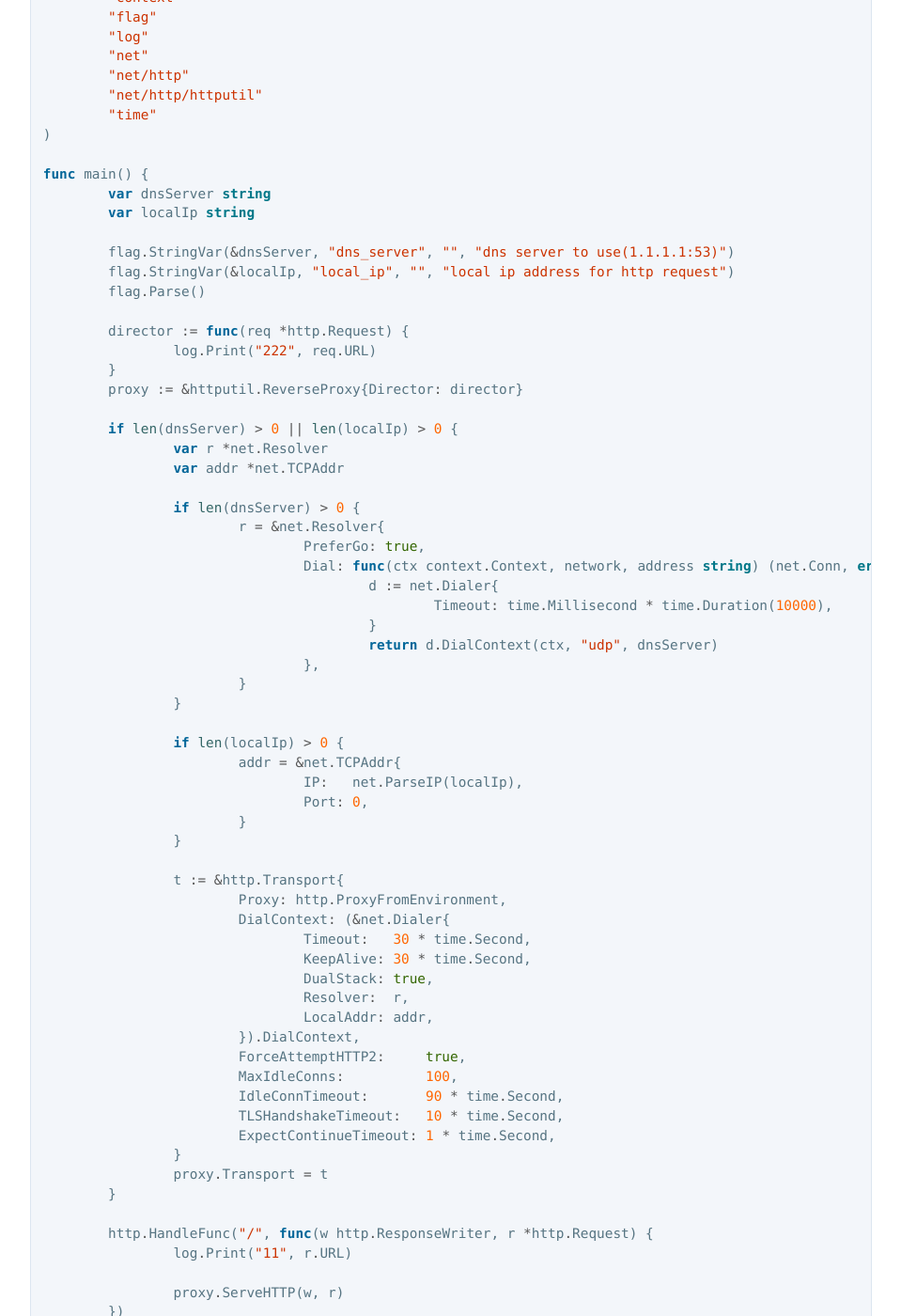
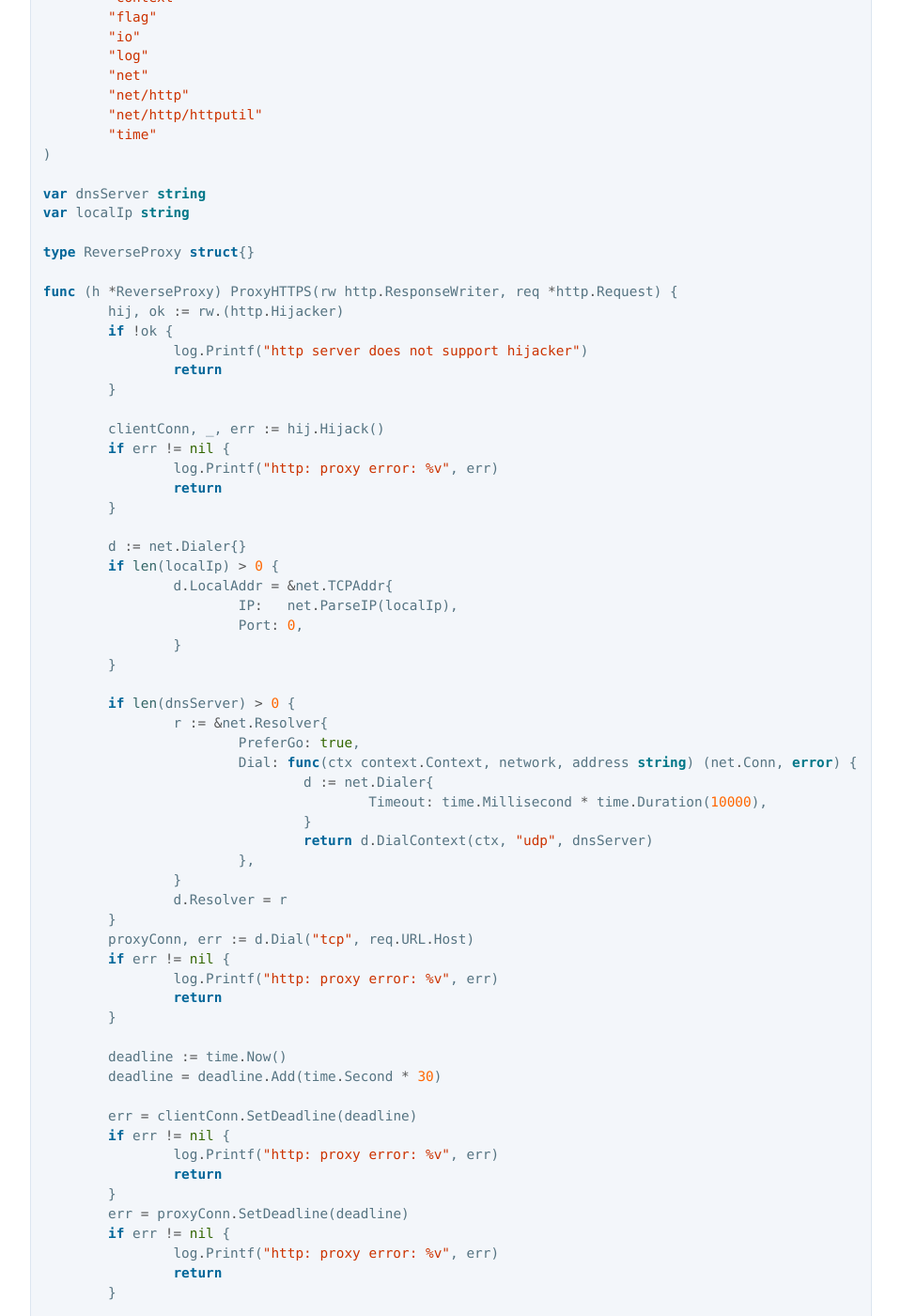
Before and after one commit to gmd20/gmd20.github.io, a Jekyll site: the page built from _posts/2020-06-12-golang的http反向代理.markdown, in a window 1280 px wide and 1400 px high, scrolled down 721 px. Shown: the whole window at 94% size, without its empty margins (160-1119 px from the left). Built offline with Jekyll 4.4.1, drawn with Linux system fonts in a browser that asks for light colours; comment, search, counter and statistics services are not loaded; some of the changed text lies outside the part shown.

Commit message:
Update 2020-06-12-golang的http反向代理.markdown

````diff
--- a/_posts/2020-06-12-golang的http反向代理.markdown
+++ b/_posts/2020-06-12-golang的http反向代理.markdown
@@ -1,11 +1,13 @@
-这个好像只能代理http，不能https，估计socks5那种才能处理https ？
+https比http的特殊，用的connect tunnel的技术。
 设置dns服务器地址的只有在linux下面才会用golang 的resolver才会有效果，windows下面不使用这个设置。
+
 ```golang
 package main
 
 import (
 	"context"
 	"flag"
+	"io"
 	"log"
 	"net"
 	"net/http"
@@ -13,14 +15,82 @@
 	"time"
 )
 
-func main() {
-	var dnsServer string
-	var localIp string
+var dnsServer string
+var localIp string
 
-	flag.StringVar(&dnsServer, "dns_server", "", "dns server to use(1.1.1.1:53)")
-	flag.StringVar(&localIp, "local_ip", "", "local ip address for http request")
-	flag.Parse()
+type ReverseProxy struct{}
 
+func (h *ReverseProxy) ProxyHTTPS(rw http.ResponseWriter, req *http.Request) {
+	hij, ok := rw.(http.Hijacker)
+	if !ok {
+		log.Printf("http server does not support hijacker")
+		return
+	}
+
+	clientConn, _, err := hij.Hijack()
+	if err != nil {
+		log.Printf("http: proxy error: %v", err)
+		return
+	}
+
+	d := net.Dialer{}
+	if len(localIp) > 0 {
+		d.LocalAddr = &net.TCPAddr{
+			IP:   net.ParseIP(localIp),
+			Port: 0,
+		}
+	}
+
+	if len(dnsServer) > 0 {
+		r := &net.Resolver{
+			PreferGo: true,
+			Dial: func(ctx context.Context, network, address string) (net.Conn, error) {
+				d := net.Dialer{
+					Timeout: time.Millisecond * time.Duration(10000),
+				}
+				return d.DialContext(ctx, "udp", dnsServer)
+			},
+		}
+		d.Resolver = r
+	}
+	proxyConn, err := d.Dial("tcp", req.URL.Host)
+	if err != nil {
+		log.Printf("http: proxy error: %v", err)
+		return
+	}
+
+	deadline := time.Now()
+	deadline = deadline.Add(time.Second * 30)
+
+	err = clientConn.SetDeadline(deadline)
+	if err != nil {
+		log.Printf("http: proxy error: %v", err)
+		return
+	}
+	err = proxyConn.SetDeadline(deadline)
+	if err != nil {
+		log.Printf("http: proxy error: %v", err)
+		return
+	}
+
+	_, err = clientConn.Write([]byte("HTTP/1.0 200 OK\r\n\r\n"))
+	if err != nil {
+		log.Printf("http: proxy error: %v", err)
+		return
+	}
+
+	go func() {
+		io.Copy(clientConn, proxyConn)
+		clientConn.Close()
+		proxyConn.Close()
+	}()
+
+	io.Copy(proxyConn, clientConn)
+	proxyConn.Close()
+	clientConn.Close()
+}
+
+func (h *ReverseProxy) ProxyHTTP(w http.ResponseWriter, r *http.Request) {
 	director := func(req *http.Request) {
 		log.Print("222", req.URL)
 	}
@@ -67,12 +137,54 @@
 		proxy.Transport = t
 	}
 
-	http.HandleFunc("/", func(w http.ResponseWriter, r *http.Request) {
-		log.Print("11", r.URL)
-
-		proxy.ServeHTTP(w, r)
-	})
-	log.Fatal(http.ListenAndServe(":8080", nil))
+	proxy.ServeHTTP(w, r)
 }
 
+func (h *ReverseProxy) ServeHTTP(w http.ResponseWriter, r *http.Request) {
+	log.Println("", r.URL)
+
+	if r.Method == "CONNECT" {
+		h.ProxyHTTPS(w, r)
+	} else {
+		h.ProxyHTTP(w, r)
+	}
+}
+
+func main() {
+	var bindAddr string
+	flag.StringVar(&bindAddr, "bind", "127.0.0.1:1080", "bind address")
+	flag.StringVar(&dnsServer, "dns_server", "", "dns server to use(1.1.1.1:53)")
+	flag.StringVar(&localIp, "local_ip", "", "local ip address for http request")
+	flag.Parse()
+
+	var h ReverseProxy
+	log.Fatal(http.ListenAndServe(bindAddr, &h))
+}
 ```
+
+
+windows 10的网络设置里面代理好像是不支持socks5代理的，只支持http代理。
+需要用开源的privoxy来把http代理转成socks5代理吧, 比如下面这个配置privoxy监听本地的127.0.0.1:1080端口，然后把流量转到
+本地的127.0.0.1:8080端口。
+
+cat  privoxy_config.txt
+```text
+listen-address 127.0.0.1:1080
+toggle 0
+logfile privoxy.log
+show-on-task-bar 0
+activity-animation 0
+forward-socks5 / 127.0.0.1:8080 .
+max-client-connections 2048
+hide-console
+```
+启动
+```text
+./privoxy.exe  privoxy_config.txt
+```
+
+
+常用的socks5代理有 ssh -D  还有  https://github.com/shadowsocks/go-shadowsocks2  这种加密socks5通道等
+```text
+ssh -D 8080  -p 22 root@<ip-address>
+```
````
